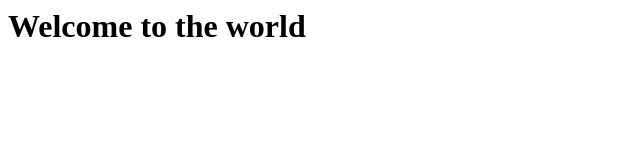
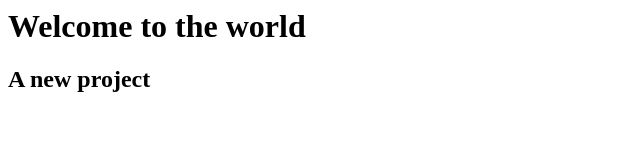
Before and after one commit to hrehaman/Project1, a plain HTML site: page index.html in a window 1280 px wide. Shown: the whole page, without its empty margins (0-640 px from the left). Drawn offline with Linux system fonts and the light colour scheme.

Commit message:
Update index.html
updated to new project in the 2 branch

```diff
--- a/index.html
+++ b/index.html
@@ -5,5 +5,8 @@
 <h1>
 	Welcome to the world
 </h1>
+	<h2>
+		A new project
+	</h2>
 </body>
 </html>
```
